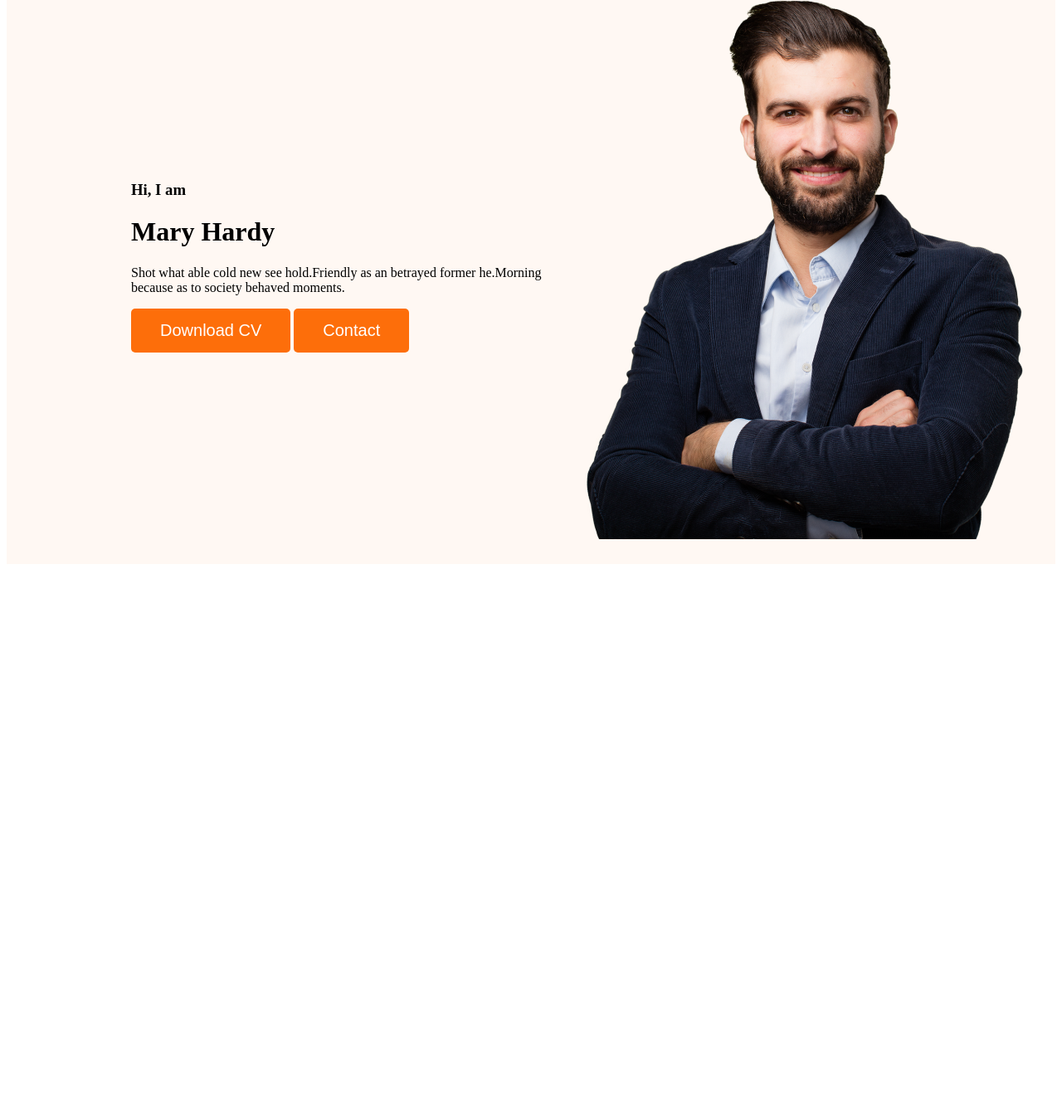
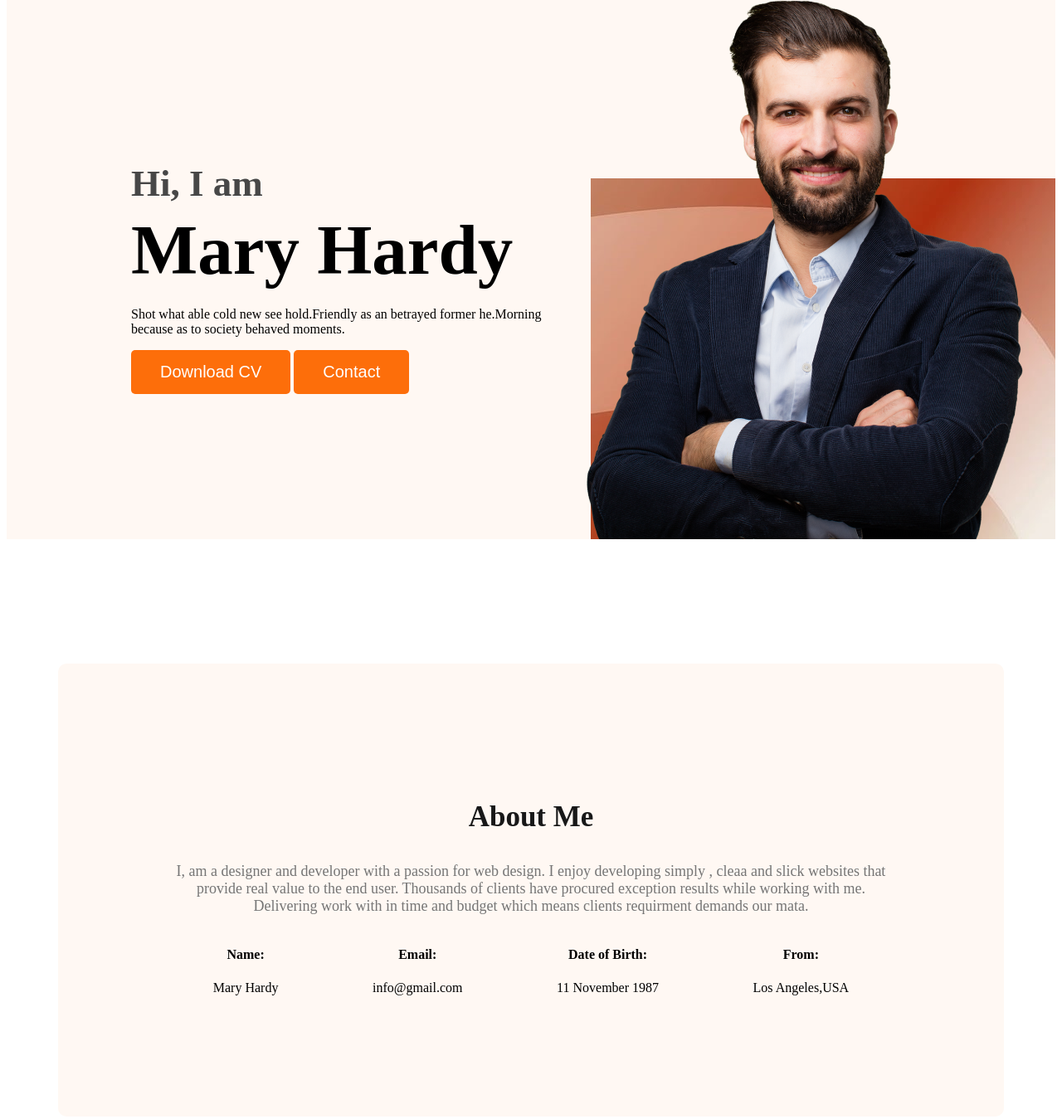
Before and after one commit to eyaminmia880/webdeveloper-portfolio, a plain HTML site: page index.html in a window 1280 px wide. Shown: the part 207-1556 px from the top of the page at 83% size. Before the commit the page ends 895 px from the top, so only its background shows below. Drawn offline with Linux system fonts and the light colour scheme.

Commit message:
added about information

```diff
--- a/index.html
+++ b/index.html
@@ -22,10 +22,10 @@
             </ul>
         </nav>
         <div class="banner">
-            <div>
+            <div class="banner-content">
                 <h3 class="banner-greeting">Hi, I am</h3>
                 <h1 class="banner-title">Mary Hardy</h1>
-                <p>
+                <p class="banner-description">
                     Shot what able cold new see hold.Friendly as an betrayed former he.Morning because as to society behaved moments.
 
                 </p>
@@ -37,6 +37,32 @@
 
     </header>
     <main>
+        <section class="about">
+            <h3 class="section-title">About Me</h3>
+            <p class="section-description">
+                I, am a designer and developer with a passion for web design. I enjoy developing simply , cleaa and slick websites that provide real value  to the end user. Thousands of clients have procured exception results while working with me. Delivering work with in time and budget which means clients requirment demands our mata.
+            </p>
+            <div class="about-info-container">
+                <div class="about-info">
+                    <h4 class="info-title">Name:</h4>
+                    <p class="info-description">Mary Hardy</p>
+                </div>
+                <div class="about-info">
+                    <h4 class="info-title">Email:</h4>
+                    <p class="info-description">info@gmail.com</p>
+                </div>
+                <div class="about-info">
+                    <h4 class="info-title">Date of Birth:</h4>
+                    <p class="info-description">11 November 1987</p>
+                </div>
+                <div class="about-info">
+                    <h4 class="info-title">From:</h4>
+                    <p class="info-description">Los Angeles,USA</p>
+                </div>
+            </div>
+
+        </section>
+
 
     </main>
     <footer>
--- a/styles/portfolio.css
+++ b/styles/portfolio.css
@@ -1,15 +1,16 @@
 /* common shared styles */
-body {
 
 
-    .open-sans-<uniquifier> {
-        font-family: "Open Sans", sans-serif;
-        font-optical-sizing: auto;
-        font-weight: 800;
-        font-style: normal;
-        font-variation-settings:
-            "wdth" 100;
-    }
+.section-title{
+     color: #181818;
+     text-align: center;
+     font-size: 35px;
+     font-weight: 700;
+}
+.section-description{
+    color: #757575;
+    text-align: center;
+    font-size: 18px;
 }
 .text-primary{
     color: #FD6E0A;
@@ -53,12 +54,53 @@ nav a {
 /* header related styles */
 .header{
     background-color: #FFF8F3;
+    background-image: url('../images/header.jpg');
+    background-position: bottom right;
+    background-repeat: no-repeat;
 }
+
+
 .banner{
-    padding: 30px 30px 30px 150px;
+    padding: 30px 30px 0px 150px;
     display: flex;
     align-items: center;
+    justify-content: space-between;
 }
+.banner-content{
+    max-width: 500px;
+}
+
 .banner.profile-pic{
     width: 500px;
 }
+.banner-greeting{
+    font-size: 45px;
+    color: #474747;
+    margin-bottom: 0;
+}
+.banner-title{
+    font-size: 85px;
+    font-weight: 700;
+    margin-top: 5px;
+    margin-bottom: 20px;
+}
+/* main section styles */
+main {
+    max-width: 1140px;
+    margin: 0 auto;
+}
+
+/* about section styles */
+.about {
+    padding: 130px;
+    border-radius: 10px;
+    background: #FFF8F3;
+    margin: 150px auto;
+ }
+.about-info-container{
+    display: flex;
+    justify-content: space-around;
+}
+ .about-info{
+    text-align: center;
+ }
```
Also changed, not shown: images/header.jpg (added), 1 other file.
